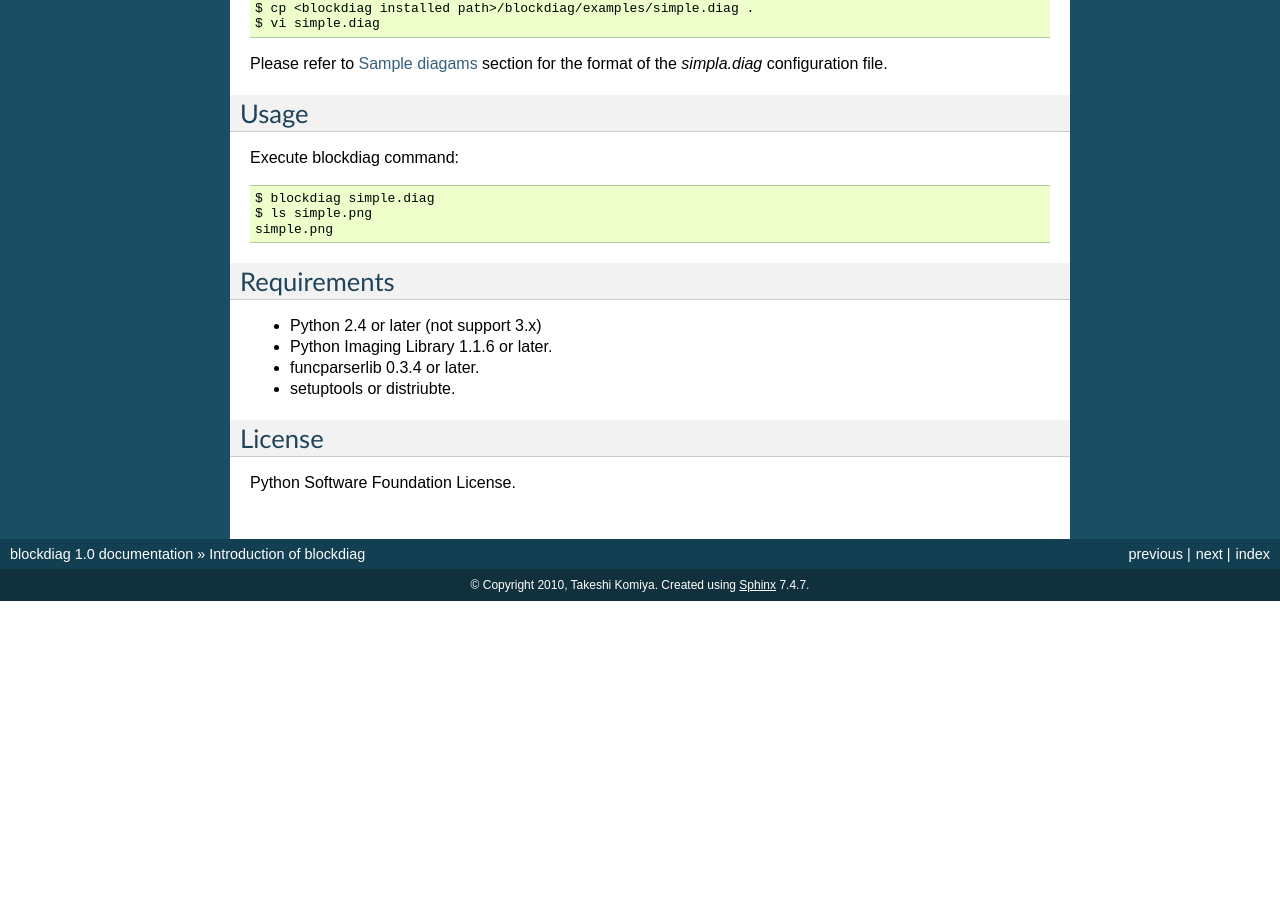
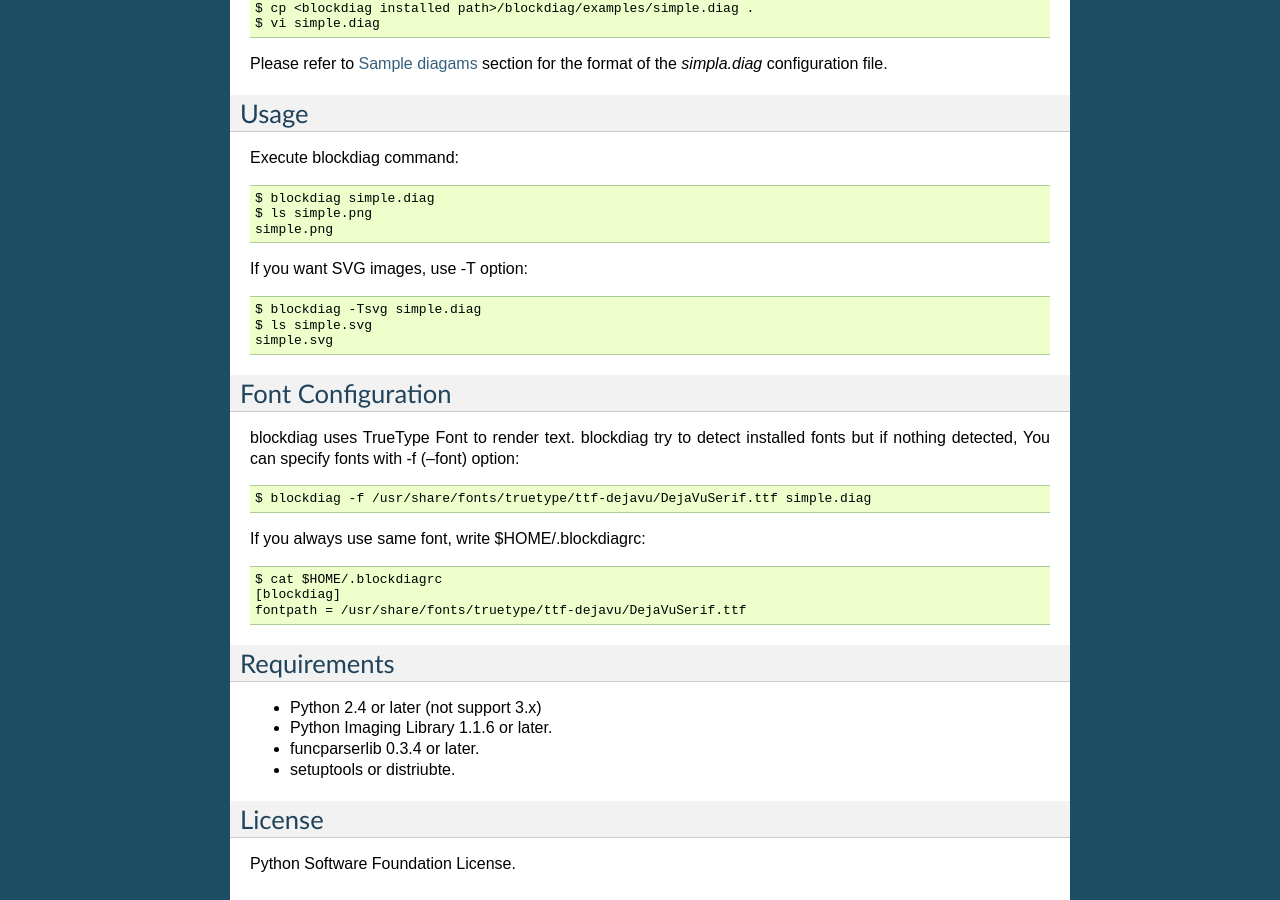
Before and after one commit to blockdiag/blockdiag.com, a Sphinx documentation site: the page built from blockdiag/source/introduction.rst, in a window 1280 px wide and 900 px high, scrolled down 642 px. Built offline with Sphinx 7.4.7, drawn with Linux system fonts in a browser that asks for light colours; nearby versions of some CDN libraries; before the commit the page ends 1243 px from its top, so only the background shows below that.

Commit message:
* blockdiag: Add 'font configration' section

```diff
--- a/blockdiag/source/introduction.rst
+++ b/blockdiag/source/introduction.rst
@@ -45,6 +45,29 @@ Execute blockdiag command::
    $ ls simple.png
    simple.png
 
+If you want SVG images, use -T option::
+
+   $ blockdiag -Tsvg simple.diag
+   $ ls simple.svg
+   simple.svg
+
+
+Font Configuration
+==================
+
+blockdiag uses TrueType Font to render text.
+blockdiag try to detect installed fonts but if nothing detected,
+You can specify fonts with -f (--font) option::
+
+   $ blockdiag -f /usr/share/fonts/truetype/ttf-dejavu/DejaVuSerif.ttf simple.diag
+
+
+If you always use same font, write $HOME/.blockdiagrc::
+
+   $ cat $HOME/.blockdiagrc
+   [blockdiag]
+   fontpath = /usr/share/fonts/truetype/ttf-dejavu/DejaVuSerif.ttf
+
 
 Requirements
 ============
```
Also changed, not shown: 6 other files.
